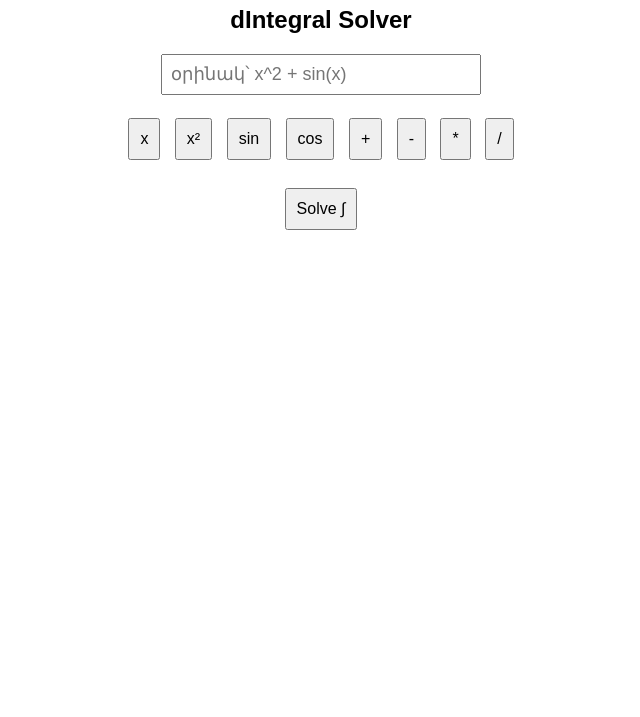
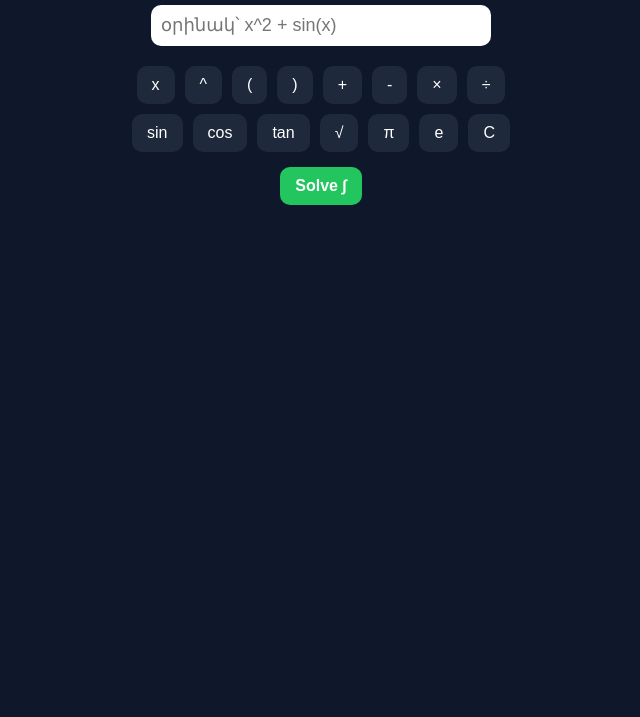
Before and after one commit to garnikbadalyankh-beep/integral, a plain HTML site: page index.html in a window 1280 px wide. Shown: the part 83-800 px from the top of the page, without its empty margins (319-959 px from the left). Drawn offline with Linux system fonts and the light colour scheme.

Commit message:
Update index.html

```diff
--- a/index.html
+++ b/index.html
@@ -8,52 +8,104 @@
 body {
     font-family: Arial;
     text-align: center;
-    margin-top: 50px;
+    background: #0f172a;
+    color: white;
+    margin-top: 40px;
+}
+
+h2 {
+    color: #38bdf8;
 }
 
 input {
-    width: 300px;
+    width: 320px;
     font-size: 18px;
-    padding: 8px;
+    padding: 10px;
+    border-radius: 10px;
+    border: none;
+    outline: none;
+}
+
+.button-grid {
+    margin-top: 20px;
+    display: flex;
+    flex-wrap: wrap;
+    justify-content: center;
+    gap: 10px;
+    max-width: 400px;
+    margin-left: auto;
+    margin-right: auto;
 }
 
 button {
-    padding: 10px;
-    margin: 5px;
+    padding: 10px 15px;
     font-size: 16px;
+    border-radius: 10px;
+    border: none;
     cursor: pointer;
+    background: #1e293b;
+    color: white;
+    transition: 0.2s;
+}
+
+button:hover {
+    background: #38bdf8;
+    color: black;
+    transform: scale(1.05);
+}
+
+.solve {
+    margin-top: 15px;
+    background: #22c55e;
+    font-weight: bold;
 }
 
 #result {
     margin-top: 20px;
     font-size: 20px;
-    color: grսn;
+    color: #22c55e;
 }
 </style>
 </head>
 
 <body>
-<a href="https://garnikbadalyankh-beep.github.io/integral/" target="_blank">
-Բացիր իմ կայքը
-</a>
-<h2> dIntegral Solver</h2>
+
+<h2>🔥 Integral Solver</h2>
 
 <input type="text" id="input" placeholder="օրինակ՝ x^2 + sin(x)">
 
-<br><br>
+<div class="button-grid">
 
-<!-- կոճակներ -->
+<!-- հիմնական -->
 <button onclick="add('x')">x</button>
-<button onclick="add('^2')">x²</button>
+<button onclick="add('^')">^</button>
+<button onclick="add('(')">(</button>
+<button onclick="add(')')">)</button>
+
+<!-- գործողություններ -->
+<button onclick="add('+')">+</button>
+<button onclick="add('-')">-</button>
+<button onclick="add('*')">×</button>
+<button onclick="add('/')">÷</button>
+
+<!-- ֆունկցիաներ -->
 <button onclick="add('sin(')">sin</button>
 <button onclick="add('cos(')">cos</button>
-<button onclick="add('+')">+</button>
-<button onclick="add('-')">-</button>
-<button onclick="add('*')">*</button>
-<button onclick="add('/')">/</button>
+<button onclick="add('tan(')">tan</button>
+<button onclick="add('sqrt(')">√</button>
 
-<br><br>
+<!-- լրացուցիչ -->
+<button onclick="add('pi')">π</button>
+<button onclick="add('e')">e</button>
+<button onclick="clearInput()">C</button>
 
-<button onclick="solve()">Solve ∫</button>
+</div>
+
+<button class="solve" onclick="solve()">Solve ∫</button>
 
 <div id="result"></div>
+
+<script src="script.js"></script>
+
+</body>
+</html>
```
